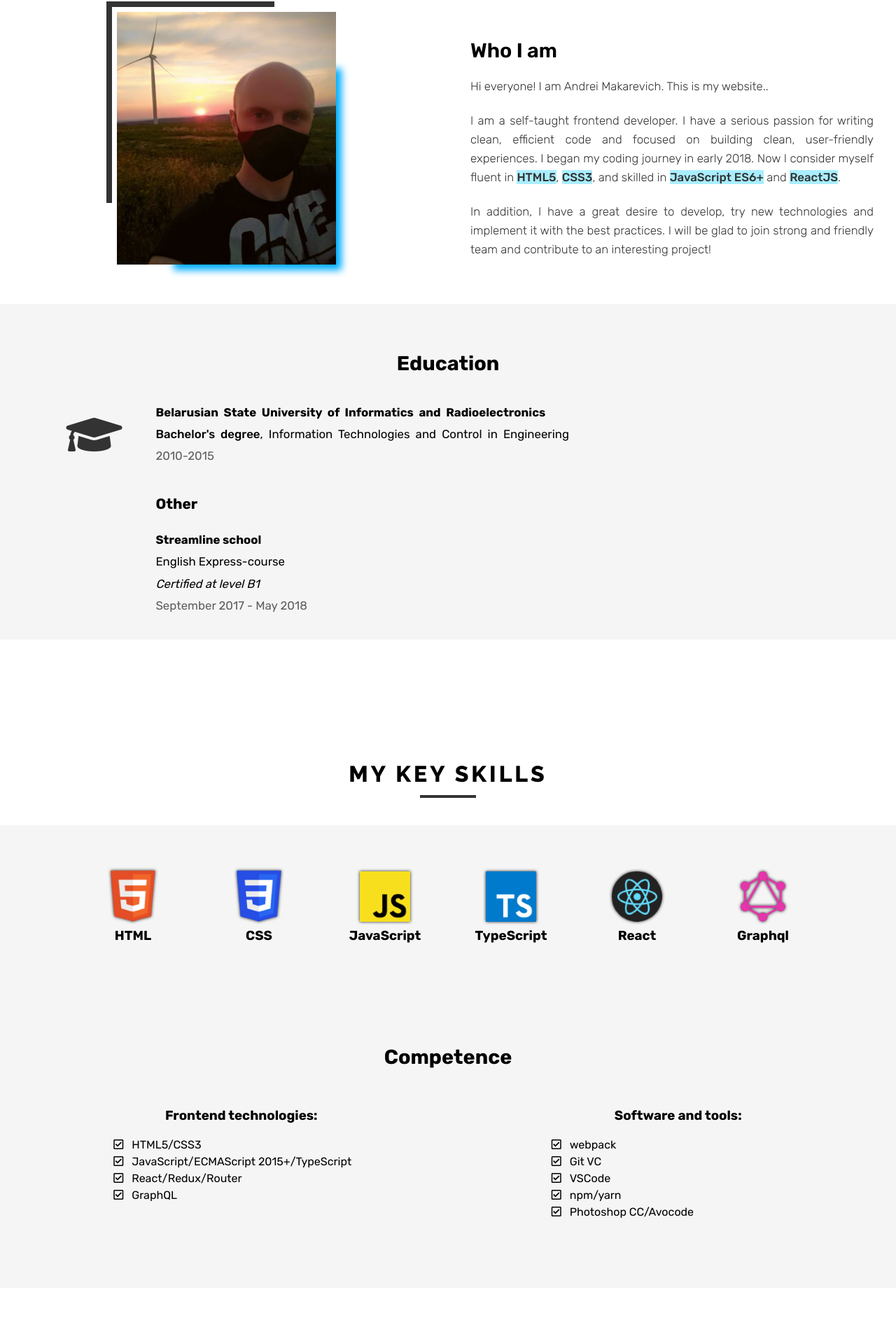
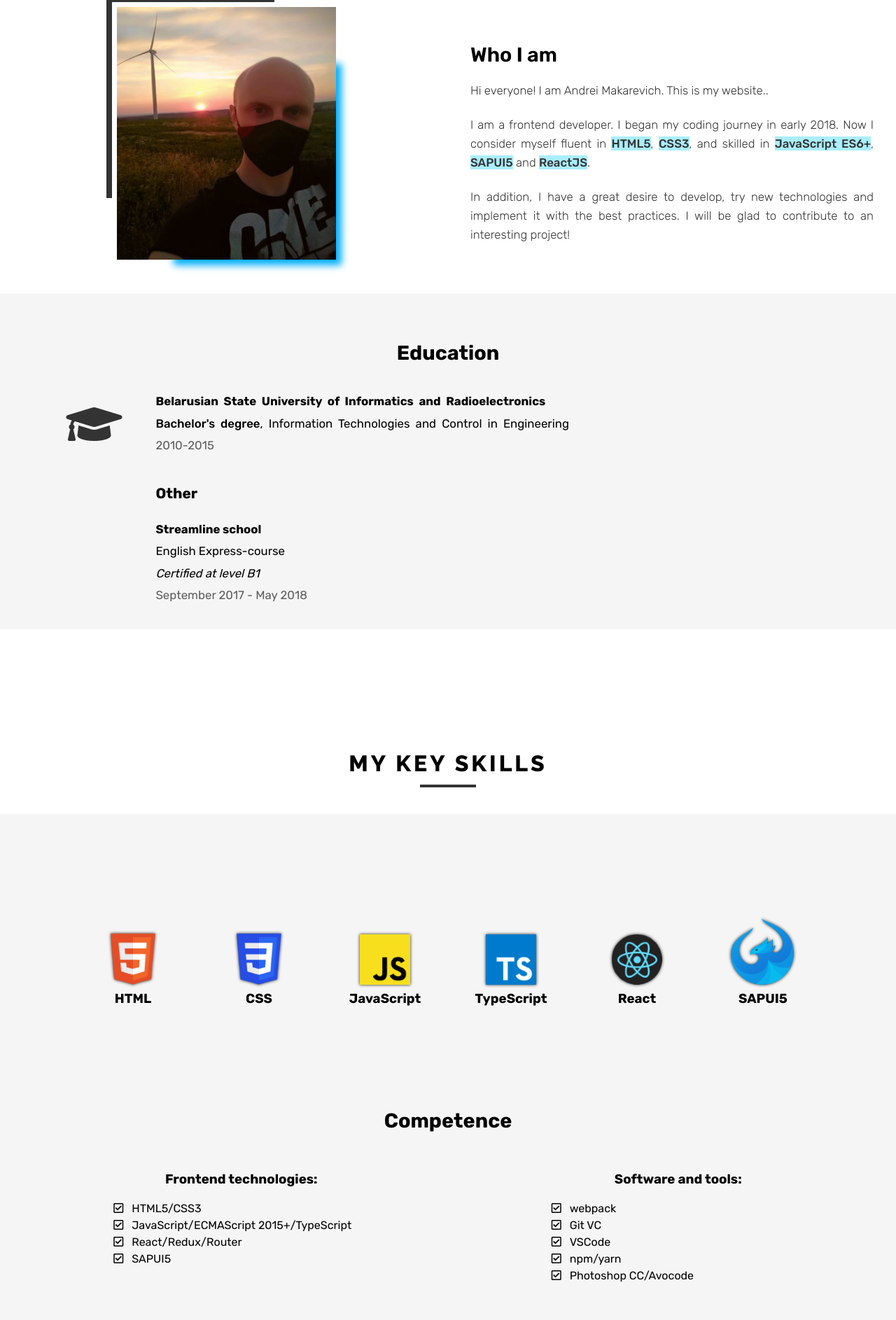
Before and after one commit to andrew-mak/andrew.makarevich, a website built with webpack: page src/index.html in a window 1280 px wide. Shown: the part 982-2868 px from the top of the page at 70% size. Built offline with nearby package versions, Linux system fonts and the light colour scheme; no server answers.

Commit message:
upd my intro and skills

```diff
--- a/src/css/skills.css
+++ b/src/css/skills.css
@@ -34,8 +34,7 @@
   transform: rotateY(360deg);
 }
 
-.tech-stack .item:nth-child(5) img:hover,
-.tech-stack .item:nth-child(6) img:hover {
+.tech-stack .item:nth-child(5) img:hover {
   transform: rotate(360deg);
 }
 
--- a/src/index.html
+++ b/src/index.html
@@ -129,12 +129,11 @@
       <div class="introduce">
         <h2>Who I am</h2>
         <p class="text">Hi everyone! I am Andrei Makarevich. This is my website.</b>.</p>
-        <p class="text">I am a self-taught frontend developer. I have a serious passion for writing clean, efficient
-          code and focused on building clean, user-friendly experiences. I began my coding journey in early 2018. Now I
-          consider myself fluent in <span>HTML5</span>, <span>CSS3</span>, and skilled in <span>JavaScript ES6+</span>
+        <p class="text">I am a frontend developer. I began my coding journey in early 2018. Now I
+          consider myself fluent in <span>HTML5</span>, <span>CSS3</span>, and skilled in <span>JavaScript ES6+</span>, <span>SAPUI5</span>
           and <span>ReactJS</span>.</p>
         <p class="text">In addition, I have a great desire to develop, try new technologies and implement it with the
-          best practices. I will be glad to join strong and friendly team and contribute to an interesting project!</p>
+          best practices. I will be glad to contribute to an interesting project!</p>
       </div>
     </div>
 
@@ -196,8 +195,8 @@
       </div>
 
       <div class="item">
-        <img src="./assets/img/gq.png" alt="Graphql logo" />
-        <h3>Graphql</h3>
+        <img src="./assets/img/sapui5.svg" alt="SAPUI5 logo" />
+        <h3>SAPUI5</h3>
       </div>
     </div>
     <div class="competence container">
@@ -209,7 +208,7 @@
             <li><i class="far fa-check-square"></i>HTML5/CSS3</li>
             <li><i class="far fa-check-square"></i>JavaScript/ECMAScript 2015+/TypeScript</li>
             <li><i class="far fa-check-square"></i>React/Redux/Router</li>
-            <li><i class="far fa-check-square"></i>GraphQL</li>
+            <li><i class="far fa-check-square"></i>SAPUI5</li>
           </ul>
         </div>
 
@@ -413,7 +412,10 @@
         </li>
         <li><a href="https://twitter.com/andrew_mak" target="_blank"><i class="fab fa-twitter"></i></a></li>
       </ul>
-      <p class="text">Copyright &copy; 2021 All rights reserved.<br>Awesome Template Design</p>
+      <p class="text">Copyright &copy; <script>
+        var CurrentYear = new Date().getFullYear()
+        document.write(CurrentYear)
+    </script> All rights reserved.<br>Awesome Template Design</p>
     </div>
   </footer>
 
```
Also changed, not shown: src/assets/img/sapui5.svg (added).
